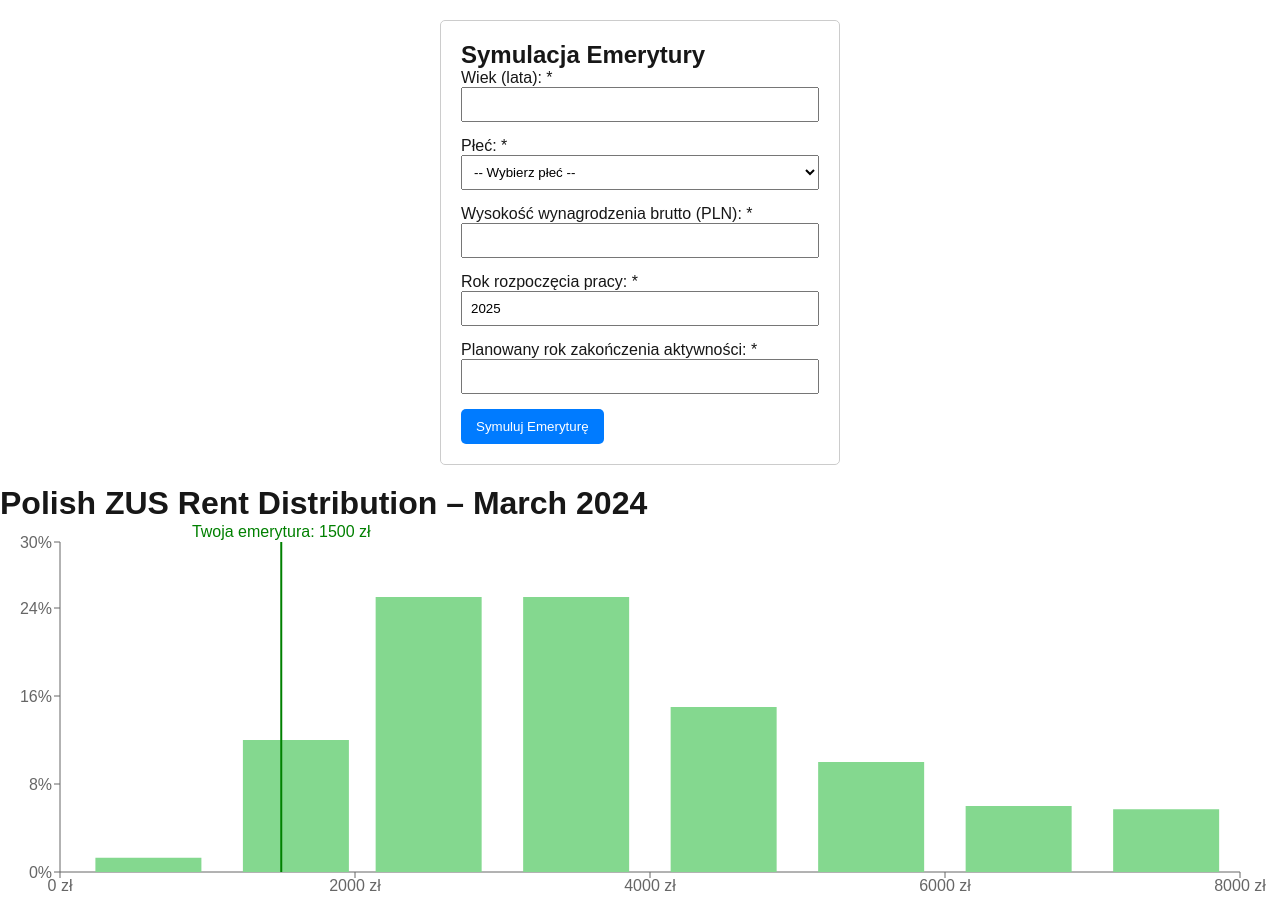
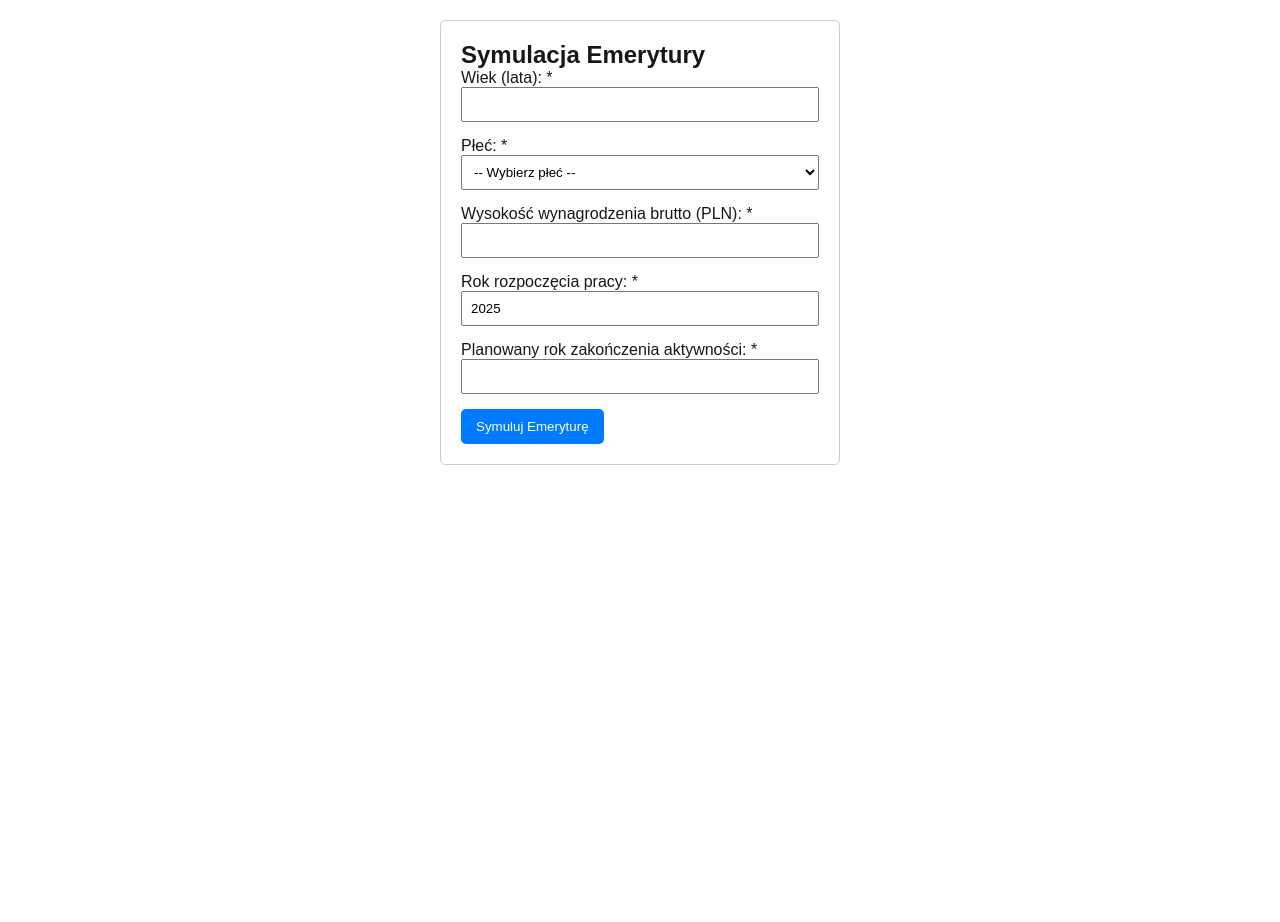
Before and after one commit to MrNtex/symulator-emerytalny, a Next.js app: page / in a window 1280 px wide. After the commit the page ends 800 px from the top, so only its background shows below. Built offline with nearby package versions, Linux system fonts and the light colour scheme.

Commit message:
feat: removed chart from invalid page

```diff
--- a/app/page.tsx
+++ b/app/page.tsx
@@ -7,10 +7,6 @@ export default function Home() {
   return (
     <div>
       <UserForm/>
-      <h1 className="text-xl font-bold mb-4">
-        Polish ZUS Rent Distribution – March 2024
-      </h1>
-      <RentDistributionChart userRent={userRent} />
     </div>
   );
 }
```
